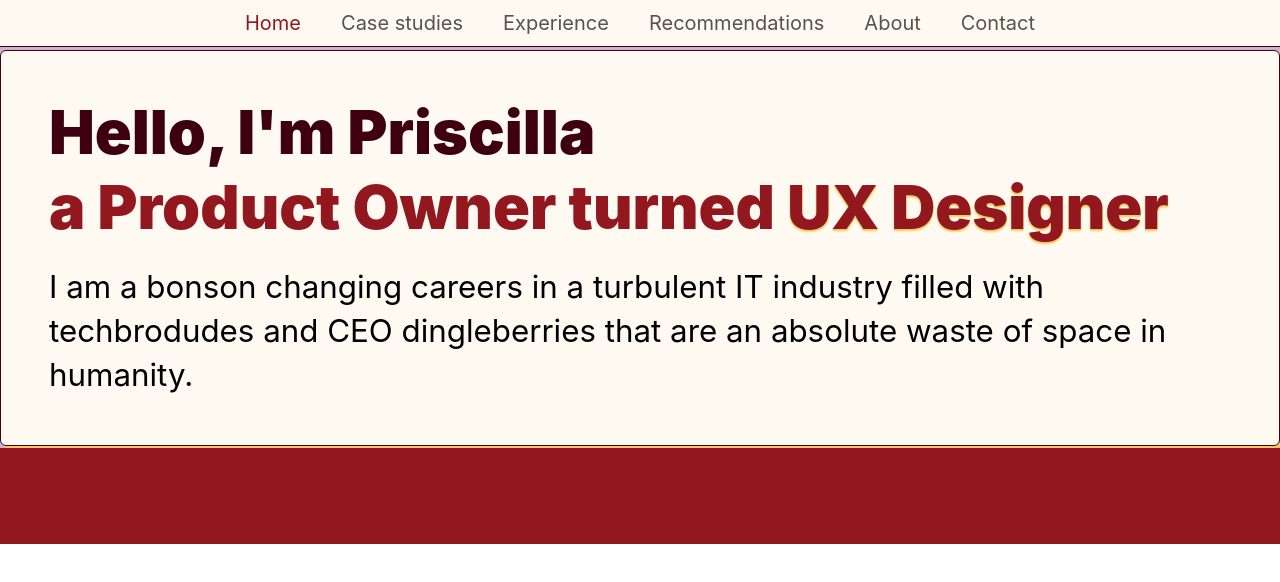
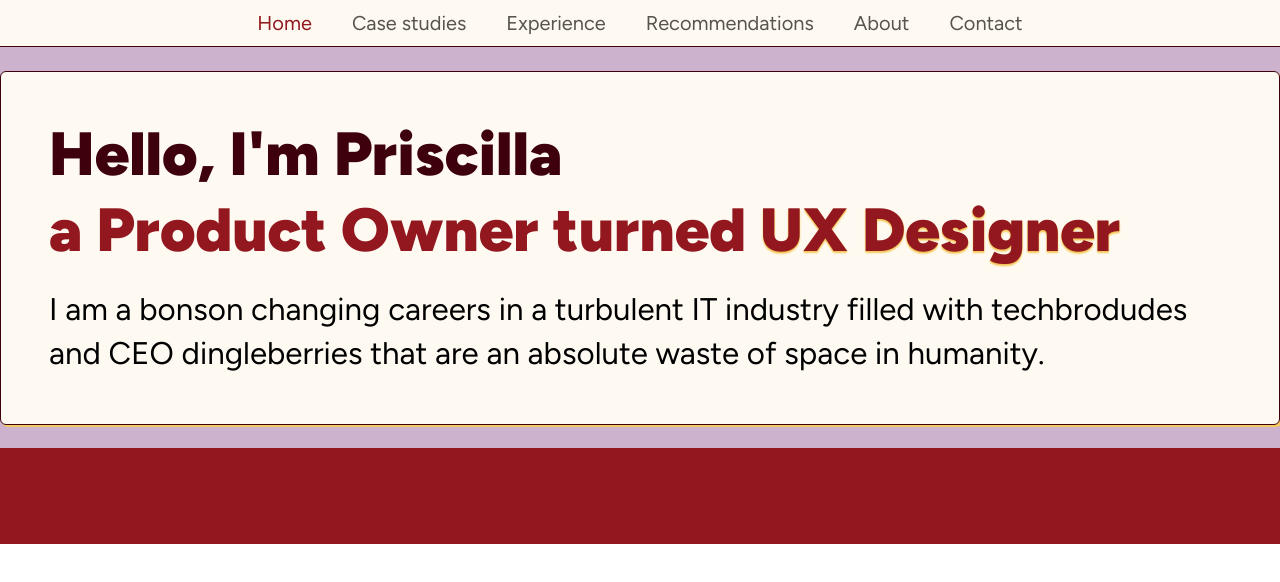
Before and after one commit to dean-tunbridge/px-portfolio, a React (Vite) app: page / in a window 1280 px wide. Shown: the top 582 px of the page. Built offline with nearby package versions, Linux system fonts and the light colour scheme.

Commit message:
fix other removal of font-sans in css file

```diff
--- a/src/App.css
+++ b/src/App.css
@@ -9,7 +9,7 @@
   --breakpoint-2xl: 1440px;
 
   /* FONTS */
-  --: 'Figtree', 'system-ui', sans-serif;
+  --font-sans: 'Figtree', 'system-ui', sans-serif;
 
   /* FONT SIZE */
   --text-xs: 12.8px;
@@ -118,6 +118,8 @@
   --color-border-secondary: var(--color-brick-500);
 }
 
+/* GLOBAL STYLES */
+
 @layer base {
   body {
     font-family: var(--font-sans);
```
